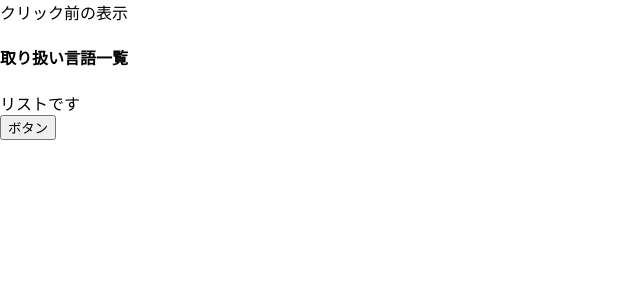
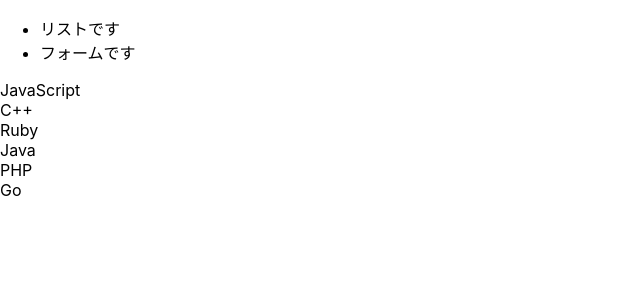
Before and after one commit to Kenya-i/yassun-react2-tutorial, a React (Create React App) app: page / in a window 1280 px wide. Shown: the top 300 px of the page, without its empty margins (0-640 px from the left). Built offline with nearby package versions, Linux system fonts and the light colour scheme.

Commit message:
class 親子間でのデータのやり取り

```diff
--- a/src/App.js
+++ b/src/App.js
@@ -1,23 +1,33 @@
 import React from "react";
 import { List } from "./List";
+import { Form } from "./Form";
+import { LANGUAGES } from "./const/languages";
 
 class App extends React.Component {
   constructor(props) {
     super(props);
-    this.state = {description: "クリック前の表示"}
+    this.state = { tab: "list", langs: LANGUAGES }
   }
-  changeDescription() {
+
+  addLang(lang) {
     this.setState({
-      description: "クリック後の表示です"
-    })
+      tab: "list",
+      langs: [...this.state.langs, lang]
+    });
   }
   render() {
-    const {description} = this.state;
+    const { tab, langs } = this.state;
     return (
       <div>
-        { description }
-        <List title="取り扱い言語一覧"/>
-        <button onClick={() => this.changeDescription()}>ボタン</button>
+        <header>
+          <ul>
+            <li onClick={() => this.setState({tab: "list"})}>リストです</li>
+            <li onClick={() => this.setState({tab: "form"})}>フォームです</li>
+          </ul>
+        </header>
+        {
+          this.state.tab === "list" ? <List langs={langs} /> : <Form onAddLang={(lang) => this.addLang(lang)} />
+        }
       </div>
     )
   }
--- a/src/Form.js
+++ b/src/Form.js
@@ -1,10 +1,26 @@
-export const Form = () => {
+import React from "react";
+
+export class Form extends React.Component {
+  constructor(props) {
+    super(props);
+    this.state = {text: ""}
+  }
+  submitForm(event) {
+    event.preventDefault();
+    this.props.onAddLang(this.state.text);
+  }
+  render () {
+    const { text } = this.state;
     return (
       <div>
         <h4>新しい言語の追加</h4>
-      <form>
+        <form onSubmit={(e) => this.submitForm(e)}>
           <div>
-          <input type="text"/>
+            <input
+              type="text"
+              value={text}
+              onChange={(e) => this.setState({text: e.target.value })}
+            />
           </div>
           <div>
             <button>追加</button>
@@ -13,3 +29,4 @@ export const Form = () => {
       </div>
     )
   }
+}
--- a/src/List.js
+++ b/src/List.js
@@ -2,11 +2,14 @@ import React from "react";
 
 export class List extends React.Component {
   render() {
-    const { title } = this.props;
+    const {langs} = this.props;
     return (
       <div>
-        <h4>{ title }</h4>
-        <div>リストです</div>
+        {
+          langs.map((lang, index) => {
+            return <div key={index}>{lang}</div>
+          })
+        }
       </div>
     )
   }
--- /dev/null
+++ b/src/const/languages.js
@@ -0,0 +1,8 @@
+export const LANGUAGES = [
+  "JavaScript",
+  "C++",
+  "Ruby",
+  "Java",
+  "PHP",
+  "Go"
+];
```
Also changed, not shown: 1 other file (tests, documents, lock files or other folders). Lines whose indentation alone changed are shown as unchanged.
